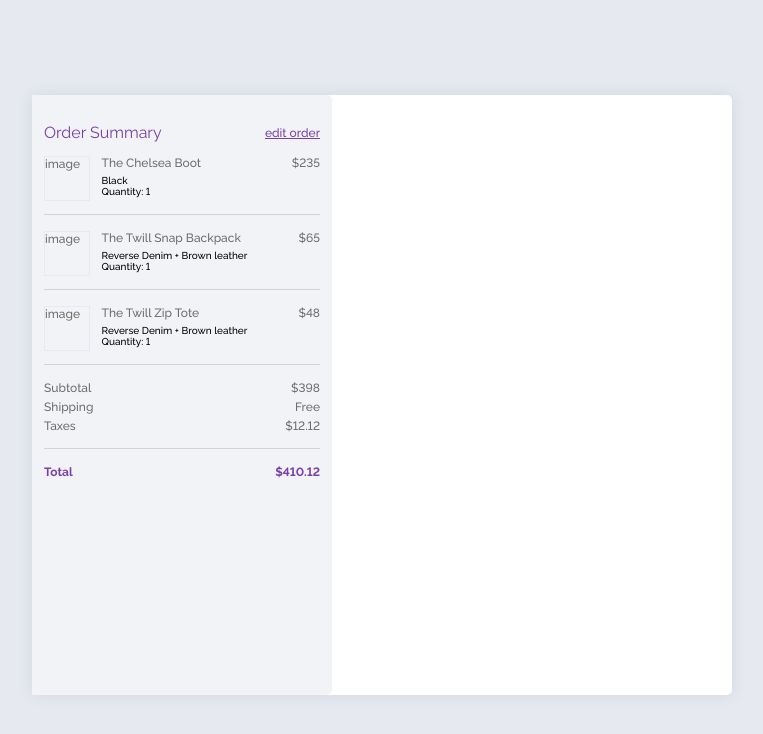
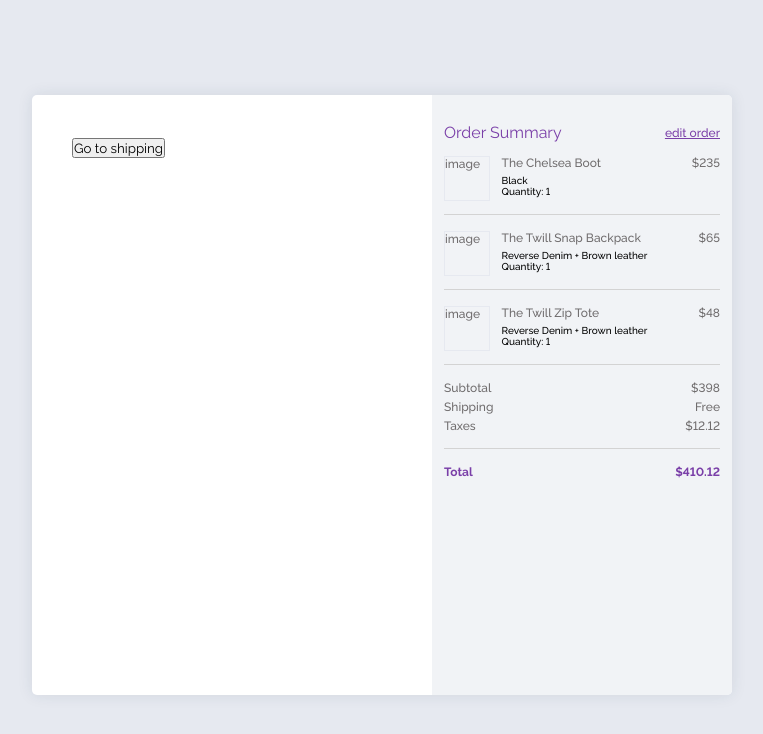
Before and after one commit to saripovdenis/fashion-shop, a React (Create React App) app: page / in a window 1280 px wide. Shown: the top 734 px of the page, without its empty margins (258-1021 px from the left). Built offline with nearby package versions, Linux system fonts and the light colour scheme.

Commit message:
Index routing

```diff
--- a/package.json
+++ b/package.json
@@ -2,7 +2,6 @@
   "name": "fashion-shop",
   "version": "0.1.0",
   "private": true,
-  "homepage": "shipping/",
   "dependencies": {
     "@hookform/resolvers": "^2.7.1",
     "@reduxjs/toolkit": "^1.6.1",
--- a/public/index.html
+++ b/public/index.html
@@ -5,8 +5,6 @@
     <link rel="icon" href="%PUBLIC_URL%/favicon.ico" />
     <title>Fashion shop</title>
     <meta name="viewport" content="width=device-width, initial-scale=1" />
-    <meta name="theme-color" content="#000000" />
-    <meta name="description" content="Web site created using create-react-app" />
     <link rel="apple-touch-icon" href="%PUBLIC_URL%/logo192.png" />
     <link rel="manifest" href="%PUBLIC_URL%/manifest.json" />
     <title>React App</title>
--- a/src/App.tsx
+++ b/src/App.tsx
@@ -2,11 +2,12 @@ import React from 'react';
 import { Route } from 'react-router';
 
 import { Cart } from './components';
-import { Shipping, Billing, Payment, Success } from './pages';
+import { Shipping, Billing, Payment, Success, Start } from './pages';
 
 const App: React.FC = () => {
   return (
     <div className="app">
+      <Route path="/" component={Start} exact />
       <Route path="/shipping" component={Shipping} exact />
       <Route path="/billing" component={Billing} exact />
       <Route path="/payment" component={Payment} exact />
--- /dev/null
+++ b/src/pages/Start.tsx
@@ -0,0 +1,19 @@
+import React from 'react';
+
+import { Link } from 'react-router-dom';
+
+function Start() {
+  return (
+    <div className="page">
+      <div className="page__content">
+        <div className="page__content--button">
+          <Link to="./shipping">
+            <button>Go to shipping</button>
+          </Link>
+        </div>
+      </div>
+    </div>
+  );
+}
+
+export default Start;
--- a/src/pages/index.js
+++ b/src/pages/index.js
@@ -2,3 +2,4 @@ export { default as Shipping } from './Shipping';
 export { default as Billing } from './Billing';
 export { default as Payment } from './Payment';
 export { default as Success } from './Success';
+export { default as Start } from './Start';
```
